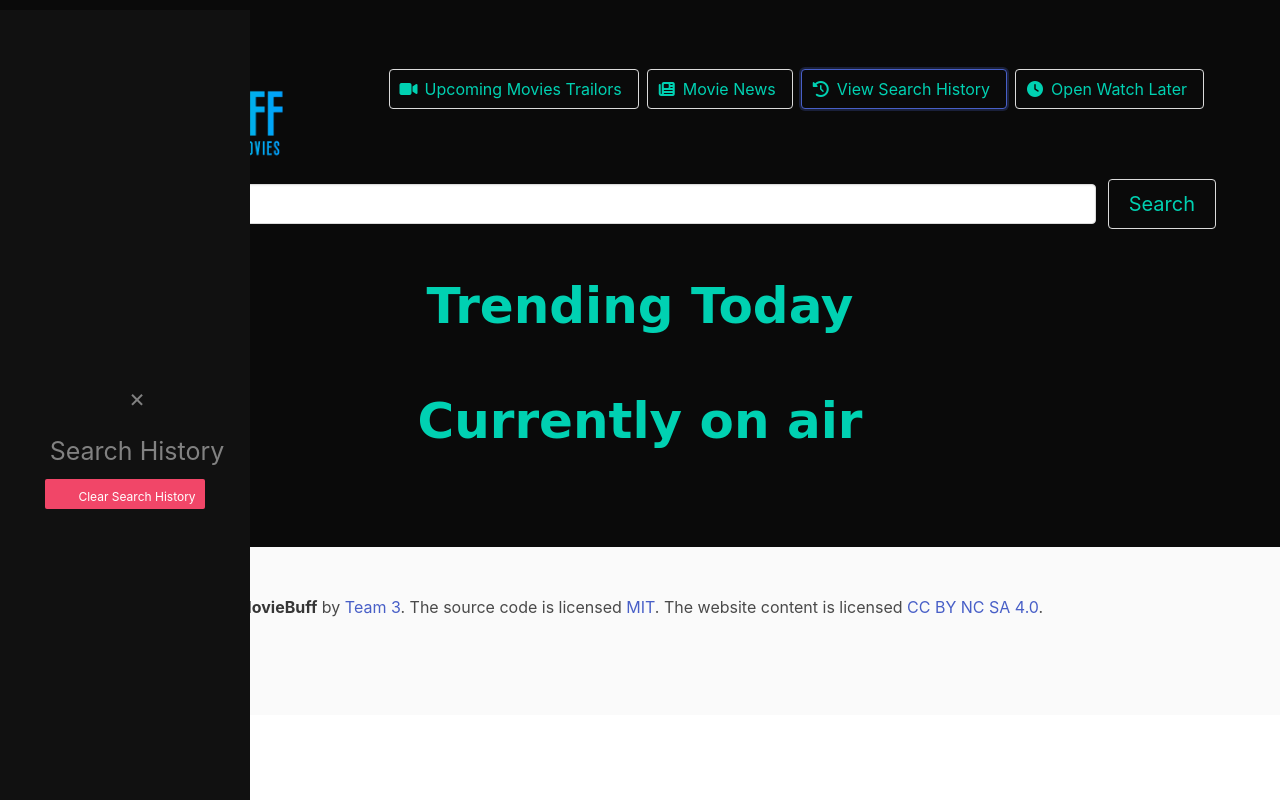
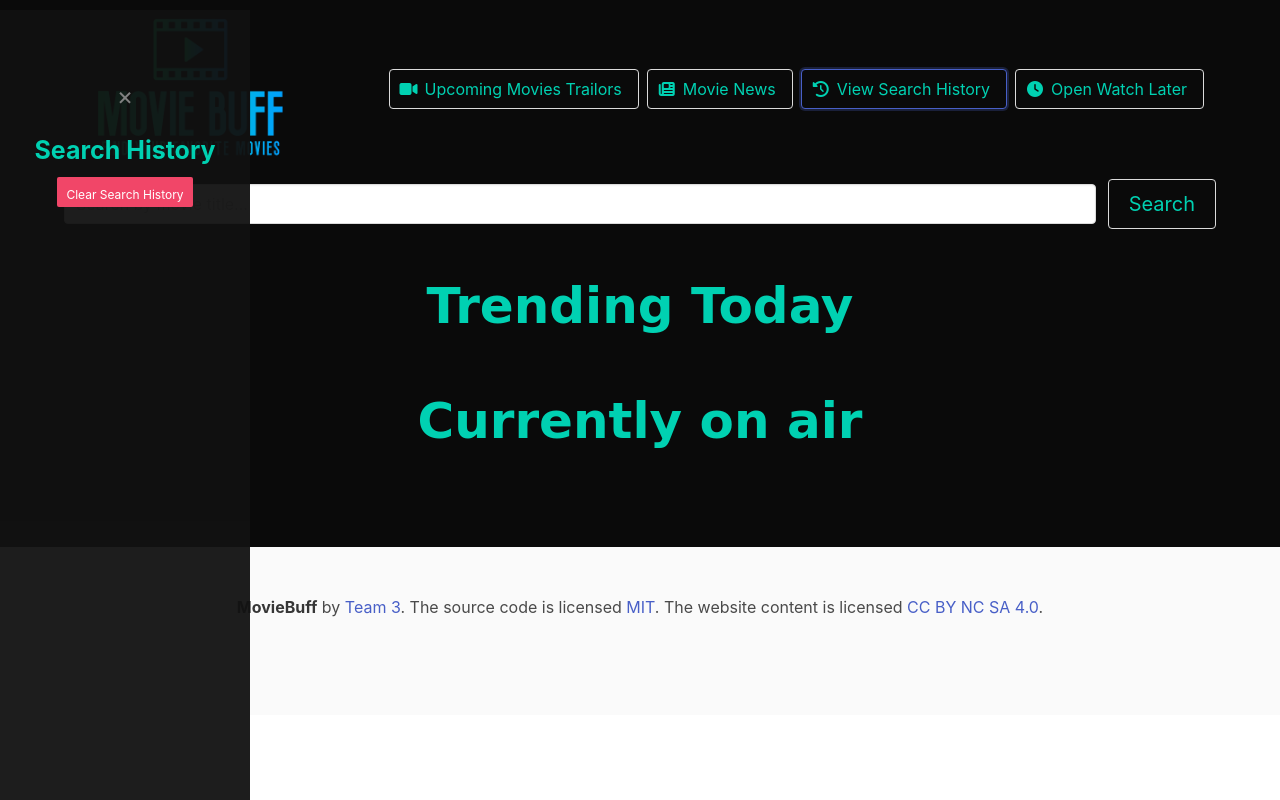
Before and after one commit to Renjithkumar993/MovieBuff, a plain HTML site: page index.html in a window 1280 px wide. Both pictures are taken after a click on the button "View Search History". Drawn offline with nearby package versions, Linux system fonts and the light colour scheme; no server answers; a web font is replaced by a local one.

Commit message:
re-aligned search History

```diff
--- a/develop/style.css
+++ b/develop/style.css
@@ -78,14 +78,14 @@ body {
   z-index: 9999;
   top: 0;
   left: 0;
-  background-color: #111;
+  background-color: rgba(17, 17, 17, 0.95);
   overflow-x: hidden;
   transition: 0.5s;
   padding-top: 60px;
 }
 
 .sidenav a {
-  padding: 8px 8px 8px 32px;
+  padding: 8px 8px 8px;
   text-decoration: none;
   font-size: 25px;
   color: #818181;
@@ -102,11 +102,16 @@ body {
 
 #searchHistoryWrapper button {
   margin: 10px;
+  color: aquamarine;
+}
+
+#searchHistoryHeader {
+  color: #00d1b2;
 }
 
 #mySidenav {
   display: flex;
-  justify-content: center;
+  /* justify-content: center; */
   align-items: center;
   flex-direction: column;
   margin-top: 10px;
--- a/develop/tmdb.js
+++ b/develop/tmdb.js
@@ -492,7 +492,7 @@ function createHistoryButtons(){
     const button = document.createElement('button'); // create button element
     button.classList.add('history-button'); // add class to button for styling
     button.classList.add('button');
-    button.classList.add('is-light');
+    button.classList.add('is-black');
     button.classList.add('is-small');
     button.textContent = searchTerm;
     button.addEventListener('click', () => {
--- a/index.html
+++ b/index.html
@@ -240,13 +240,11 @@
     <!-- Search History - Off Canvas -->
       <div id="mySidenav" class="sidenav">
         <a href="javascript:void(0)" class="closeSlideoutbtn" onclick="closeNav()">&times;</a>
-        <a href="#">Search History</a>
+        <a id="searchHistoryHeader" class = "has-text-weight-bold" href="#">Search History</a>
         <div id="searchHistoryWrapper"></div>
         <div class="field is-grouped">
           <p class="control">
-            <a id="clearHistoryBtn"class="button is-danger is-small">
-              Clear Search History
-            </a>
+            <a id="clearHistoryBtn"class="button is-danger is-small">Clear Search History</a>
           </p>
         </div>
       </div>
```
